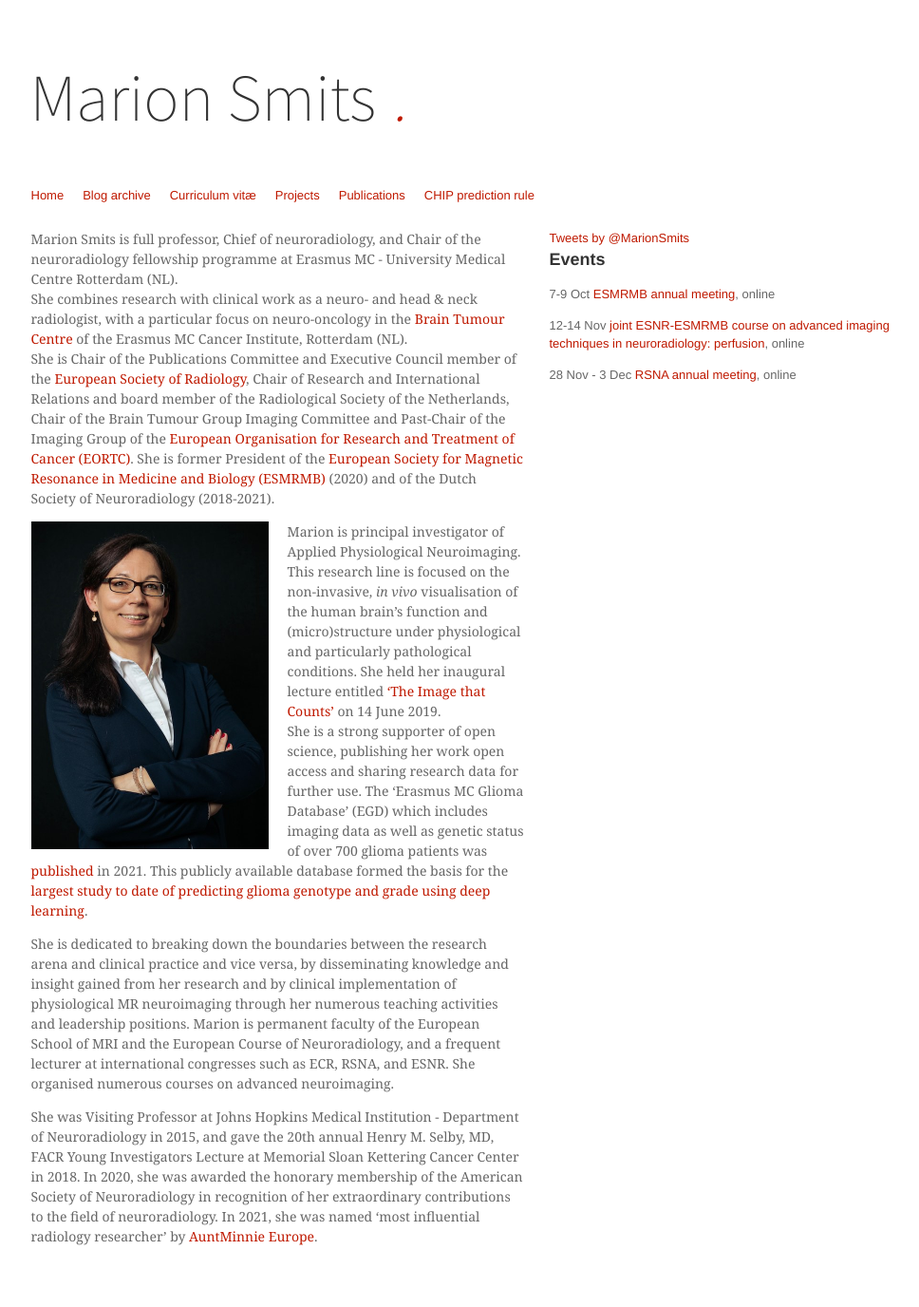
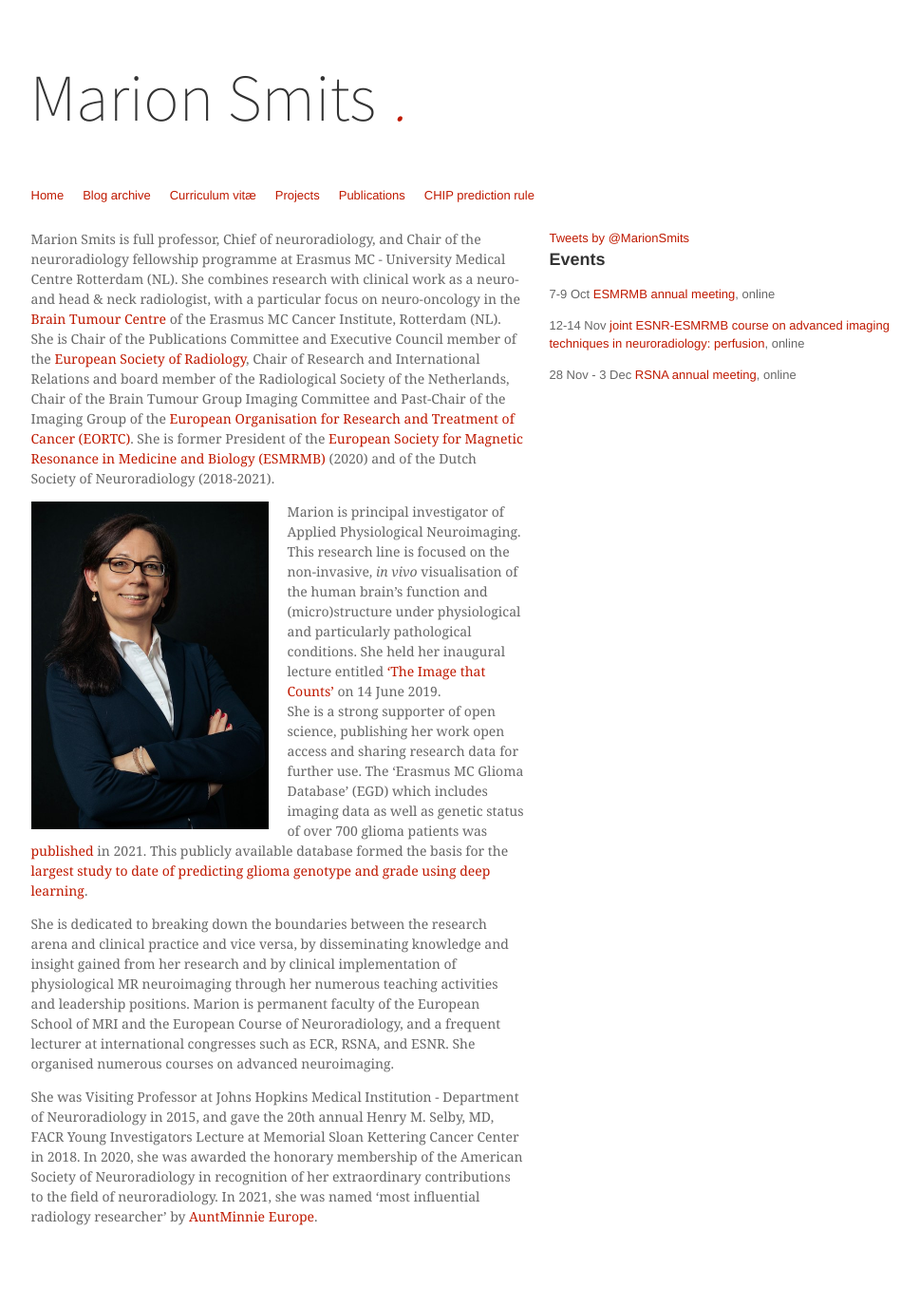
Before and after one commit to marionsmits/marionsmits.github.io, a Jekyll site: the page built from index.md, in a window 1280 px wide. Shown: the whole page at 95% size, without its empty margins (120-1088 px from the left). Built offline with Jekyll 4.4.1, drawn with Linux system fonts in a browser that asks for light colours; comment, search, counter and statistics services are not loaded; after the commit the page ends 1355 px from its top, so only the background shows below that.

```diff
--- a/index.md
+++ b/index.md
@@ -2,8 +2,7 @@
 layout: page
 ---
 
-Marion Smits is full professor, Chief of neuroradiology, and Chair of the neuroradiology fellowship programme at Erasmus MC - University Medical Centre Rotterdam (NL).
-<br>She combines  research with clinical work as a neuro- and head & neck radiologist, with a particular focus on neuro-oncology in the [Brain Tumour Centre](https://www.erasmusmc.nl/hersentumorcentrum/) of the Erasmus MC Cancer Institute, Rotterdam (NL).
+Marion Smits is full professor, Chief of neuroradiology, and Chair of the neuroradiology fellowship programme at Erasmus MC - University Medical Centre Rotterdam (NL). She combines  research with clinical work as a neuro- and head & neck radiologist, with a particular focus on neuro-oncology in the [Brain Tumour Centre](https://www.erasmusmc.nl/hersentumorcentrum/) of the Erasmus MC Cancer Institute, Rotterdam (NL).
 <br>She is  Chair of the Publications Committee and Executive Council member of the [European Society of Radiology](myesr.org), Chair of Research and International Relations and board member of the Radiological Society of the Netherlands, Chair of the Brain Tumour Group Imaging Committee and Past-Chair of the Imaging Group of the [European Organisation for Research and Treatment of Cancer (EORTC)](http://www.eortc.org). She is former President of the [European Society for Magnetic Resonance in Medicine and Biology (ESMRMB)](https://www.esmrmb.org) (2020) and of the Dutch Society of Neuroradiology (2018-2021).
 
 <a href="Marion2019-2698px.jpg"><img src="Marion2019-500px.jpg" class="portrait" alt="Marion Smits"></a>
```
